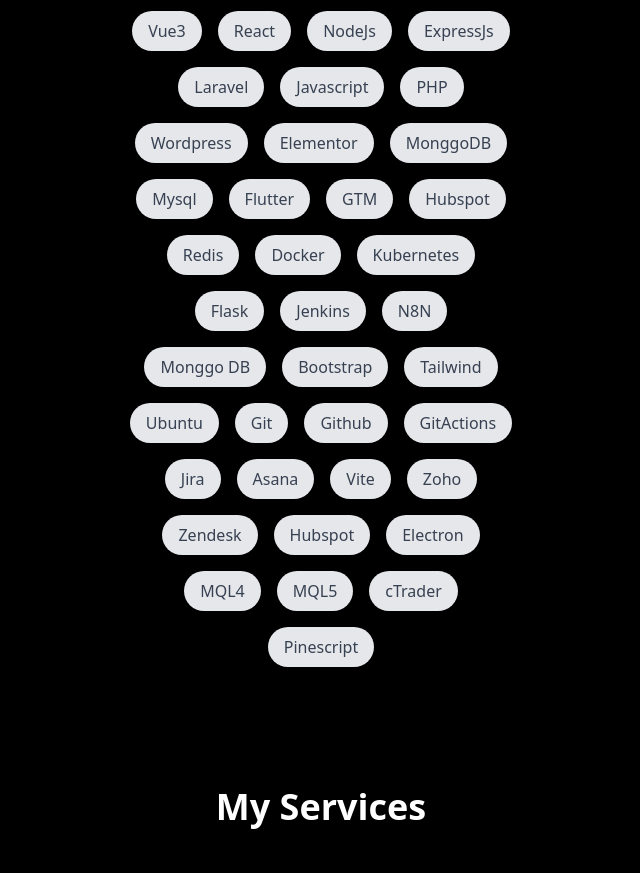
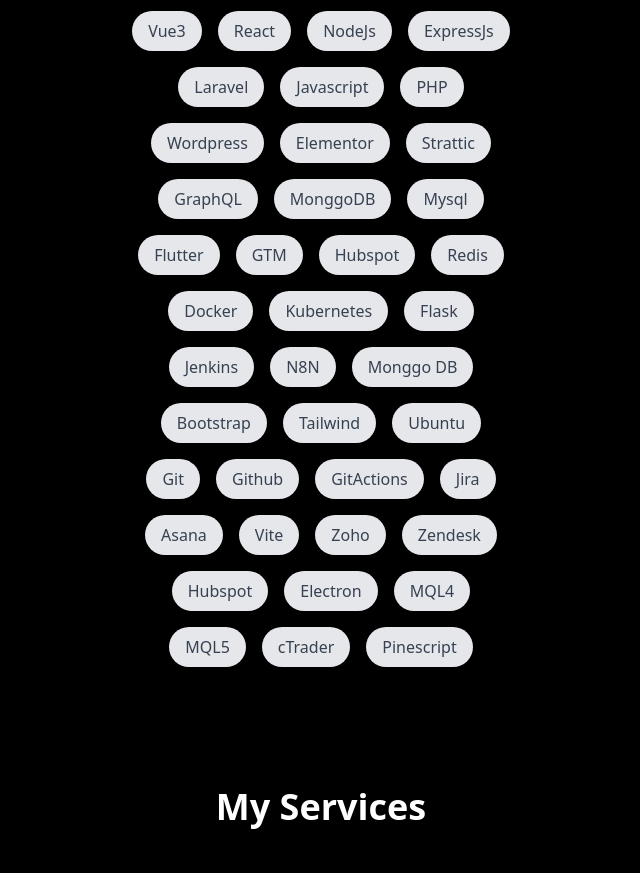
Before and after one commit to cryptorichyrich/aboutme, a React (Vite) app: page / in a window 1280 px wide. Shown: the part 1580-2453 px from the top of the page, without its empty margins (319-959 px from the left). Built offline with nearby package versions, Linux system fonts and the light colour scheme.

Commit message:
Update Skills.jsx

```diff
--- a/src/components/Skills.jsx
+++ b/src/components/Skills.jsx
@@ -11,6 +11,8 @@
     "PHP",
     "Wordpress",
     "Elementor",
+    "Strattic",
+    "GraphQL",
     "MonggoDB",
     "Mysql",
     "Flutter",
```
